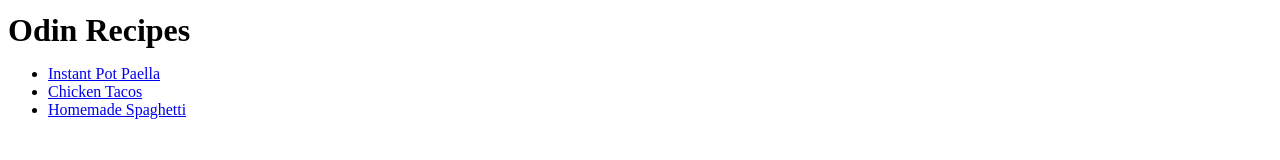
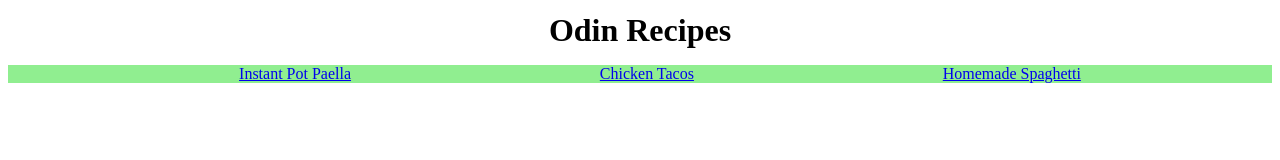
Before and after one commit to KColby3/odin-recipes, a plain HTML site: page index.html in a window 1280 px wide. Drawn offline with Linux system fonts and the light colour scheme.

Commit message:
Center and make recipe heading

```diff
--- a/index.css
+++ b/index.css
@@ -4,4 +4,25 @@
 }
 h1 {
     margin: 12px auto;
+    text-align: center;
 }
+
+div{
+    background-color: lightgreen;
+    color: black;
+    margin: 12px auto;
+    text-align: center;
+}
+li{
+    display: inline;
+}
+#paella {
+    margin-left: 12px;
+}
+#tacos{
+    margin-right: 20%;
+    margin-left: 20%;
+}
+#spaghetti {
+    margin-right: 12px;
+}
--- a/index.html
+++ b/index.html
@@ -9,10 +9,12 @@
 </head>
 <body>
     <h1>Odin Recipes</h1>
-      <ul class="recipes">
-        <li><a href="Paella/paella.html" target="_blank" rel="noreferrer noopener">Instant Pot Paella</a></li>
-        <li><a href="Tacos/tacos.html" target="_blank" rel="noreferrer noopener">Chicken Tacos</a></li>
-        <li><a href="Spaghetti/Spaghetti.html" target="_blank" rel="noreferrer noopener">Homemade Spaghetti</a></li>
+    <div>
+    <ul class="recipes">
+        <li id="paella"><a href="Paella/paella.html" target="_blank" rel="noreferrer noopener">Instant Pot Paella</a></li>
+        <li id="tacos"><a href="Tacos/tacos.html" target="_blank" rel="noreferrer noopener">Chicken Tacos</a></li>
+        <li id="spaghetti"><a href="Spaghetti/Spaghetti.html" target="_blank" rel="noreferrer noopener">Homemade Spaghetti</a></li>
     </ul>
+    </div>
 </body>
 </html>
```
